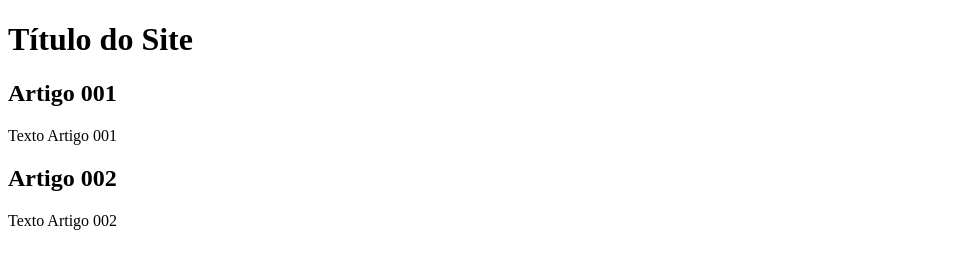
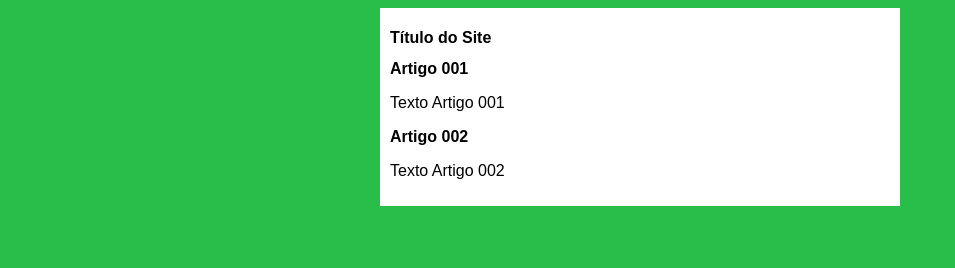
Before and after one commit to Fuca76/Projeto-site, a plain HTML site: page index.html in a window 1280 px wide. Shown: the whole page, without its empty margins (0-955 px from the left). Drawn offline with Linux system fonts and the light colour scheme.

Commit message:
iniciei o desing

```diff
--- /dev/null
+++ b/estilos/style.css
@@ -0,0 +1,14 @@
+*{
+    font-family: Arial, Helvetica, sans-serif;
+    font-size: 16px;
+}
+body {
+    background-color: rgb(41, 189, 73) ;
+}
+main {
+    background-color: white;
+    width: 500px;
+    margin: auto;
+    padding: 10px;
+    box-shadow: 3px 3px 5px rgba(rgb(189, 44, 44);
+}
--- a/index.html
+++ b/index.html
@@ -5,6 +5,7 @@
     <meta http-equiv="X-UA-Compatible" content="IE=edge">
     <meta name="viewport" content="width=device-width, initial-scale=1.0">
     <title>Título do Site</title>
+    <link rel="stylesheet" href="estilos/style.css">
 </head>
 <body>
     <main>
```
